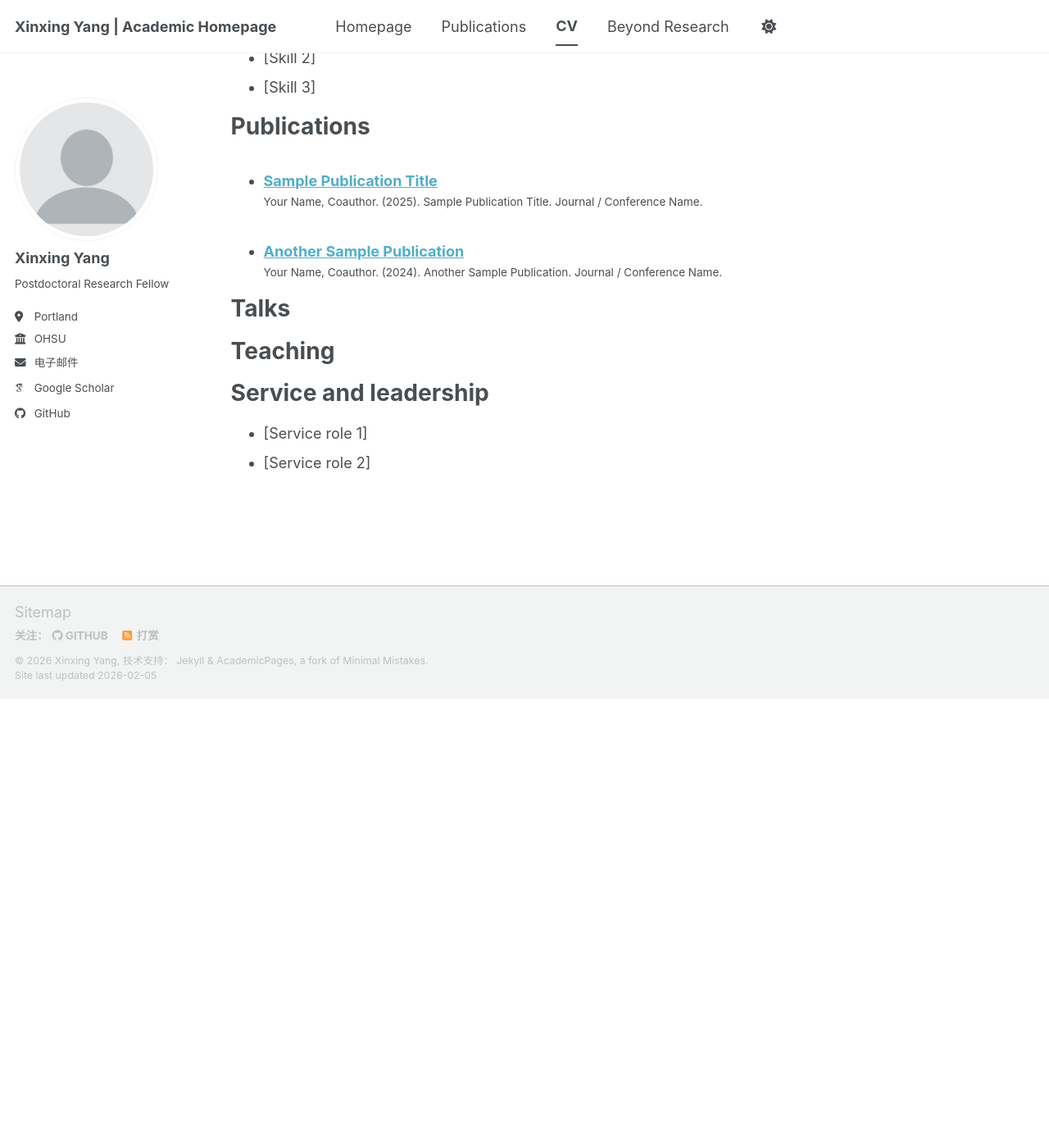
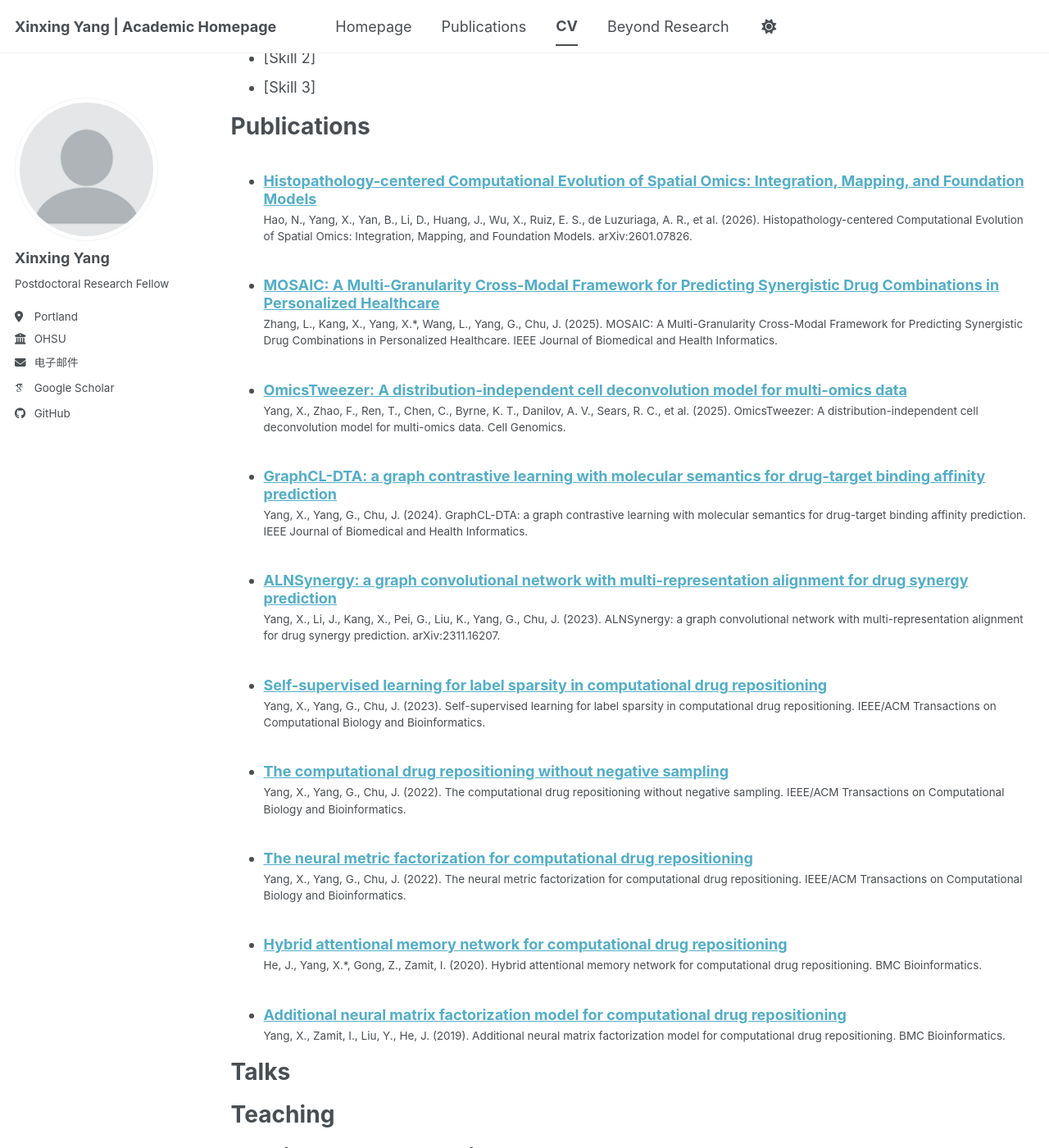
Before and after one commit to xinxingyang0601/xinxingyang0601.github.io, a Jekyll site: the page built from _pages/cv.md, in a window 1280 px wide and 1400 px high, scrolled down 548 px. Shown: the whole window at 82% size. Built offline with Jekyll 4.4.1, drawn with Linux system fonts in a browser that asks for light colours; some web fonts are replaced; a script bundle is joined from its source files by our own code; library files that are not in the unit come from our copies.

Commit message:
Add publications list and update about

```diff
--- /dev/null
+++ b/_publications/2019-01-01-additional-neural-matrix-factorization.md
@@ -0,0 +1,10 @@
+---
+title: "Additional neural matrix factorization model for computational drug repositioning"
+collection: publications
+permalink: /publication/additional-neural-matrix-factorization
+excerpt: "BMC Bioinformatics, 2019."
+date: 2019-01-01
+venue: "BMC Bioinformatics"
+paperurl: ""
+citation: "Yang, X., Zamit, I., Liu, Y., He, J. (2019). Additional neural matrix factorization model for computational drug repositioning. BMC Bioinformatics."
+---
--- /dev/null
+++ b/_publications/2020-01-01-hybrid-attentional-memory-network.md
@@ -0,0 +1,10 @@
+---
+title: "Hybrid attentional memory network for computational drug repositioning"
+collection: publications
+permalink: /publication/hybrid-attentional-memory-network
+excerpt: "BMC Bioinformatics, 2020."
+date: 2020-01-01
+venue: "BMC Bioinformatics"
+paperurl: ""
+citation: "He, J., Yang, X.*, Gong, Z., Zamit, I. (2020). Hybrid attentional memory network for computational drug repositioning. BMC Bioinformatics."
+---
--- /dev/null
+++ b/_publications/2022-01-01-neural-metric-factorization.md
@@ -0,0 +1,10 @@
+---
+title: "The neural metric factorization for computational drug repositioning"
+collection: publications
+permalink: /publication/neural-metric-factorization
+excerpt: "IEEE/ACM Transactions on Computational Biology and Bioinformatics, 2022."
+date: 2022-01-01
+venue: "IEEE/ACM Transactions on Computational Biology and Bioinformatics"
+paperurl: ""
+citation: "Yang, X., Yang, G., Chu, J. (2022). The neural metric factorization for computational drug repositioning. IEEE/ACM Transactions on Computational Biology and Bioinformatics."
+---
--- /dev/null
+++ b/_publications/2022-06-01-drug-repositioning-without-negative-sampling.md
@@ -0,0 +1,10 @@
+---
+title: "The computational drug repositioning without negative sampling"
+collection: publications
+permalink: /publication/drug-repositioning-without-negative-sampling
+excerpt: "IEEE/ACM Transactions on Computational Biology and Bioinformatics, 2022."
+date: 2022-06-01
+venue: "IEEE/ACM Transactions on Computational Biology and Bioinformatics"
+paperurl: ""
+citation: "Yang, X., Yang, G., Chu, J. (2022). The computational drug repositioning without negative sampling. IEEE/ACM Transactions on Computational Biology and Bioinformatics."
+---
--- /dev/null
+++ b/_publications/2023-01-01-self-supervised-learning-label-sparsity.md
@@ -0,0 +1,10 @@
+---
+title: "Self-supervised learning for label sparsity in computational drug repositioning"
+collection: publications
+permalink: /publication/self-supervised-learning-label-sparsity
+excerpt: "IEEE/ACM Transactions on Computational Biology and Bioinformatics, 2023."
+date: 2023-01-01
+venue: "IEEE/ACM Transactions on Computational Biology and Bioinformatics"
+paperurl: ""
+citation: "Yang, X., Yang, G., Chu, J. (2023). Self-supervised learning for label sparsity in computational drug repositioning. IEEE/ACM Transactions on Computational Biology and Bioinformatics."
+---
--- /dev/null
+++ b/_publications/2023-07-01-alnsynergy.md
@@ -0,0 +1,10 @@
+---
+title: "ALNSynergy: a graph convolutional network with multi-representation alignment for drug synergy prediction"
+collection: publications
+permalink: /publication/alnsynergy
+excerpt: "arXiv preprint arXiv:2311.16207, 2023."
+date: 2023-07-01
+venue: "arXiv preprint arXiv:2311.16207"
+paperurl: ""
+citation: "Yang, X., Li, J., Kang, X., Pei, G., Liu, K., Yang, G., Chu, J. (2023). ALNSynergy: a graph convolutional network with multi-representation alignment for drug synergy prediction. arXiv:2311.16207."
+---
--- /dev/null
+++ b/_publications/2024-01-01-graphcl-dta.md
@@ -0,0 +1,10 @@
+---
+title: "GraphCL-DTA: a graph contrastive learning with molecular semantics for drug-target binding affinity prediction"
+collection: publications
+permalink: /publication/graphcl-dta
+excerpt: "IEEE Journal of Biomedical and Health Informatics, 2024."
+date: 2024-01-01
+venue: "IEEE Journal of Biomedical and Health Informatics"
+paperurl: ""
+citation: "Yang, X., Yang, G., Chu, J. (2024). GraphCL-DTA: a graph contrastive learning with molecular semantics for drug-target binding affinity prediction. IEEE Journal of Biomedical and Health Informatics."
+---
--- a/_publications/2024-06-10-sample-publication-2.md
+++ /dev/null
@@ -1,12 +0,0 @@
----
-title: "Another Sample Publication"
-collection: publications
-permalink: /publication/sample-publication-2
-excerpt: "Brief description of the paper or result."
-date: 2024-06-10
-venue: "Journal / Conference Name"
-paperurl: ""
-citation: "Your Name, Coauthor. (2024). Another Sample Publication. Journal / Conference Name."
----
-
-Replace this entry with your publication details.
--- /dev/null
+++ b/_publications/2025-01-01-omicstweezer.md
@@ -0,0 +1,10 @@
+---
+title: "OmicsTweezer: A distribution-independent cell deconvolution model for multi-omics data"
+collection: publications
+permalink: /publication/omicstweezer
+excerpt: "Cell Genomics, 2025."
+date: 2025-01-01
+venue: "Cell Genomics"
+paperurl: ""
+citation: "Yang, X., Zhao, F., Ren, T., Chen, C., Byrne, K. T., Danilov, A. V., Sears, R. C., et al. (2025). OmicsTweezer: A distribution-independent cell deconvolution model for multi-omics data. Cell Genomics."
+---
--- a/_publications/2025-01-15-sample-publication-1.md
+++ /dev/null
@@ -1,12 +0,0 @@
----
-title: "Sample Publication Title"
-collection: publications
-permalink: /publication/sample-publication-1
-excerpt: "One-sentence summary of the contribution."
-date: 2025-01-15
-venue: "Journal / Conference Name"
-paperurl: ""
-citation: "Your Name, Coauthor. (2025). Sample Publication Title. Journal / Conference Name."
----
-
-Replace this entry with your publication details.
--- /dev/null
+++ b/_publications/2025-06-01-mosaic.md
@@ -0,0 +1,10 @@
+---
+title: "MOSAIC: A Multi-Granularity Cross-Modal Framework for Predicting Synergistic Drug Combinations in Personalized Healthcare"
+collection: publications
+permalink: /publication/mosaic
+excerpt: "IEEE Journal of Biomedical and Health Informatics, 2025."
+date: 2025-06-01
+venue: "IEEE Journal of Biomedical and Health Informatics"
+paperurl: ""
+citation: "Zhang, L., Kang, X., Yang, X.*, Wang, L., Yang, G., Chu, J. (2025). MOSAIC: A Multi-Granularity Cross-Modal Framework for Predicting Synergistic Drug Combinations in Personalized Healthcare. IEEE Journal of Biomedical and Health Informatics."
+---
--- /dev/null
+++ b/_publications/2026-01-01-histopathology-spatial-omics.md
@@ -0,0 +1,10 @@
+---
+title: "Histopathology-centered Computational Evolution of Spatial Omics: Integration, Mapping, and Foundation Models"
+collection: publications
+permalink: /publication/histopathology-spatial-omics
+excerpt: "arXiv preprint arXiv:2601.07826, 2026."
+date: 2026-01-01
+venue: "arXiv preprint arXiv:2601.07826"
+paperurl: ""
+citation: "Hao, N., Yang, X., Yan, B., Li, D., Huang, J., Wu, X., Ruiz, E. S., de Luzuriaga, A. R., et al. (2026). Histopathology-centered Computational Evolution of Spatial Omics: Integration, Mapping, and Foundation Models. arXiv:2601.07826."
+---
```
Also changed, not shown: _pages/about.md (+2 -2 lines).
